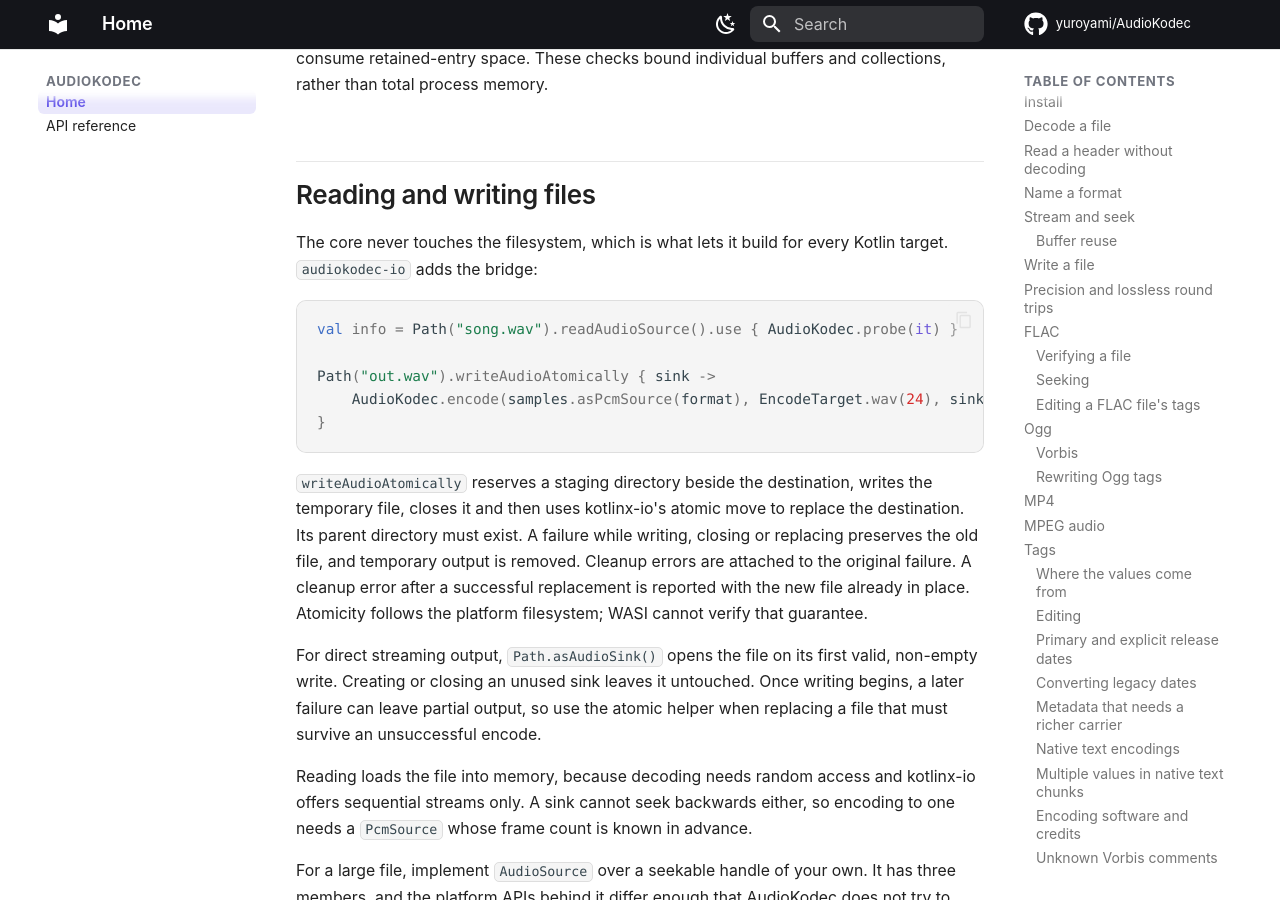
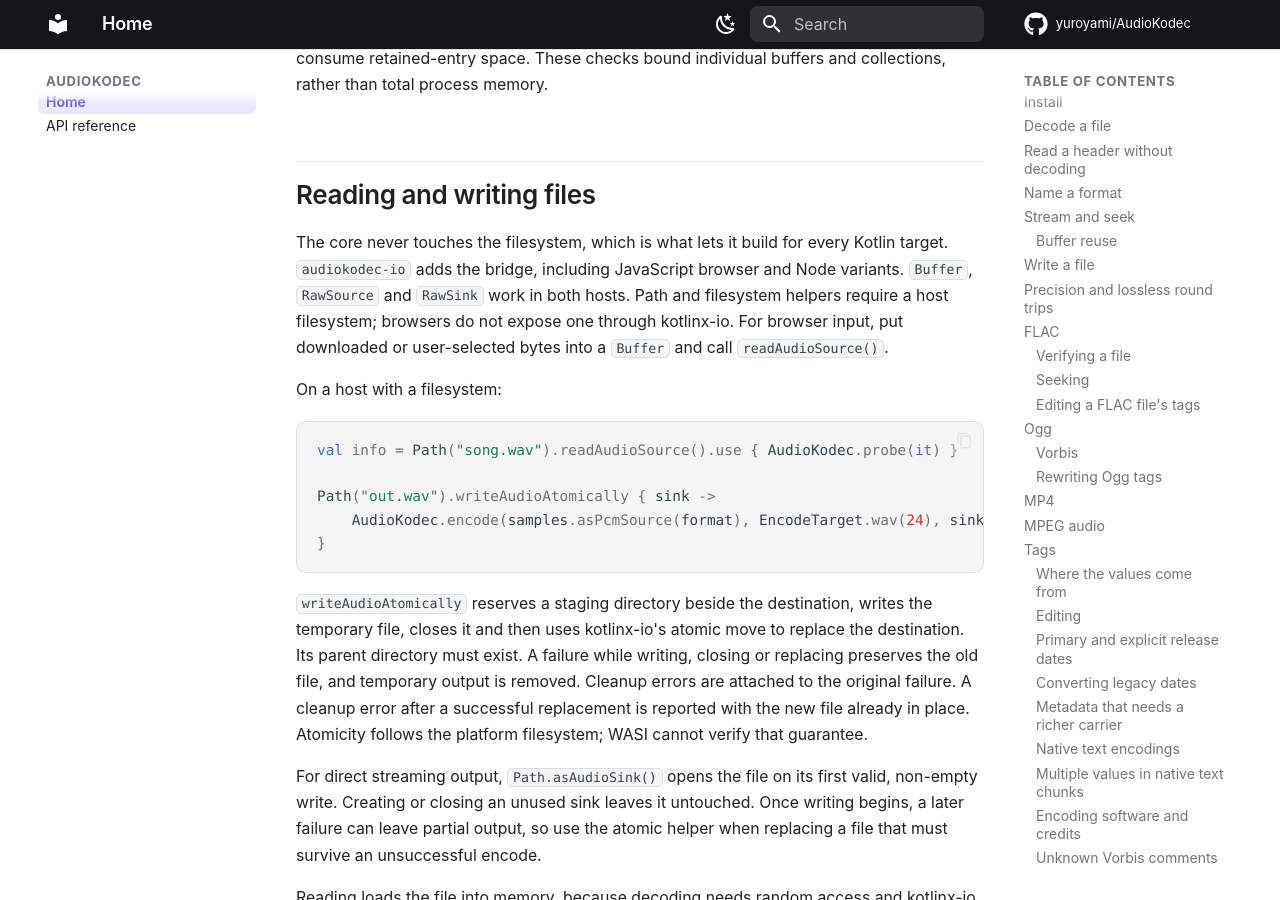
Before and after one commit to yuroyami/AudioKodec, an MkDocs documentation site: the page built from docs/index.md, in a window 1280 px wide and 900 px high, scrolled down 25039 px. Built offline with MkDocs 1.6.1 and Material for MkDocs 9.7.7, drawn with Linux system fonts in a browser that asks for light colours; comment, search, counter and statistics services are not loaded.

Commit message:
Publish and qualify the JavaScript I/O bridge
Add browser and Node targets. Run all 14 Node bridge/file tests and six buffer/stream tests in Chromium; keep filesystem tests outside the browser suite. Verify JS API/runtime/source publication variants and distribution attribution. Refresh ABI targets and CI checks.

Fixes #73

````diff
--- a/docs/index.md
+++ b/docs/index.md
@@ -1022,7 +1022,13 @@ bound individual buffers and collections, rather than total process memory.
 ## Reading and writing files
 
 The core never touches the filesystem, which is what lets it build for every
-Kotlin target. `audiokodec-io` adds the bridge:
+Kotlin target. `audiokodec-io` adds the bridge, including JavaScript browser
+and Node variants. `Buffer`, `RawSource` and `RawSink` work in both hosts.
+Path and filesystem helpers require a host filesystem; browsers do not expose
+one through kotlinx-io. For browser input, put downloaded or user-selected
+bytes into a `Buffer` and call `readAudioSource()`.
+
+On a host with a filesystem:
 
 ```kotlin
 val info = Path("song.wav").readAudioSource().use { AudioKodec.probe(it) }
````
Also changed, not shown: PORTING_STATUS.md (+5 -0 lines), README.md (+4 -2 lines), audiokodec-io/Module.md (+4 -0 lines), 3 other files.
